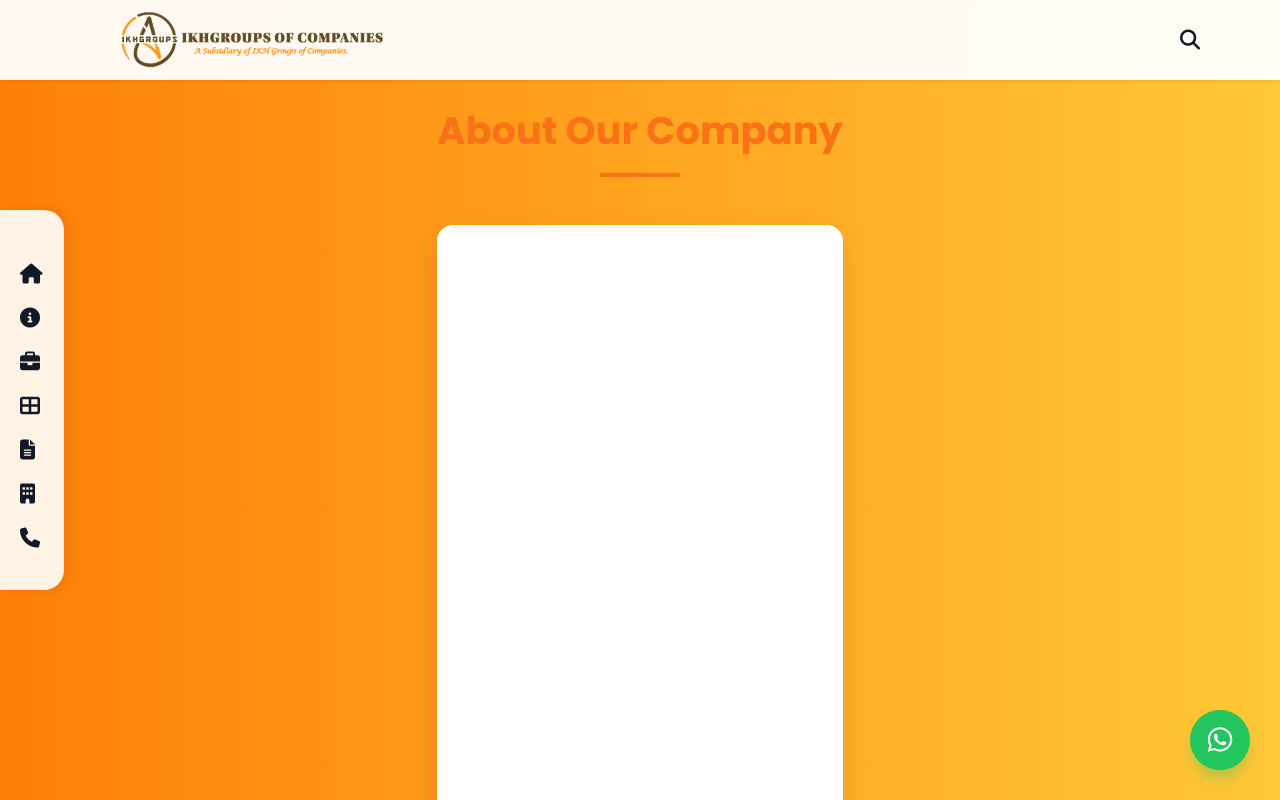
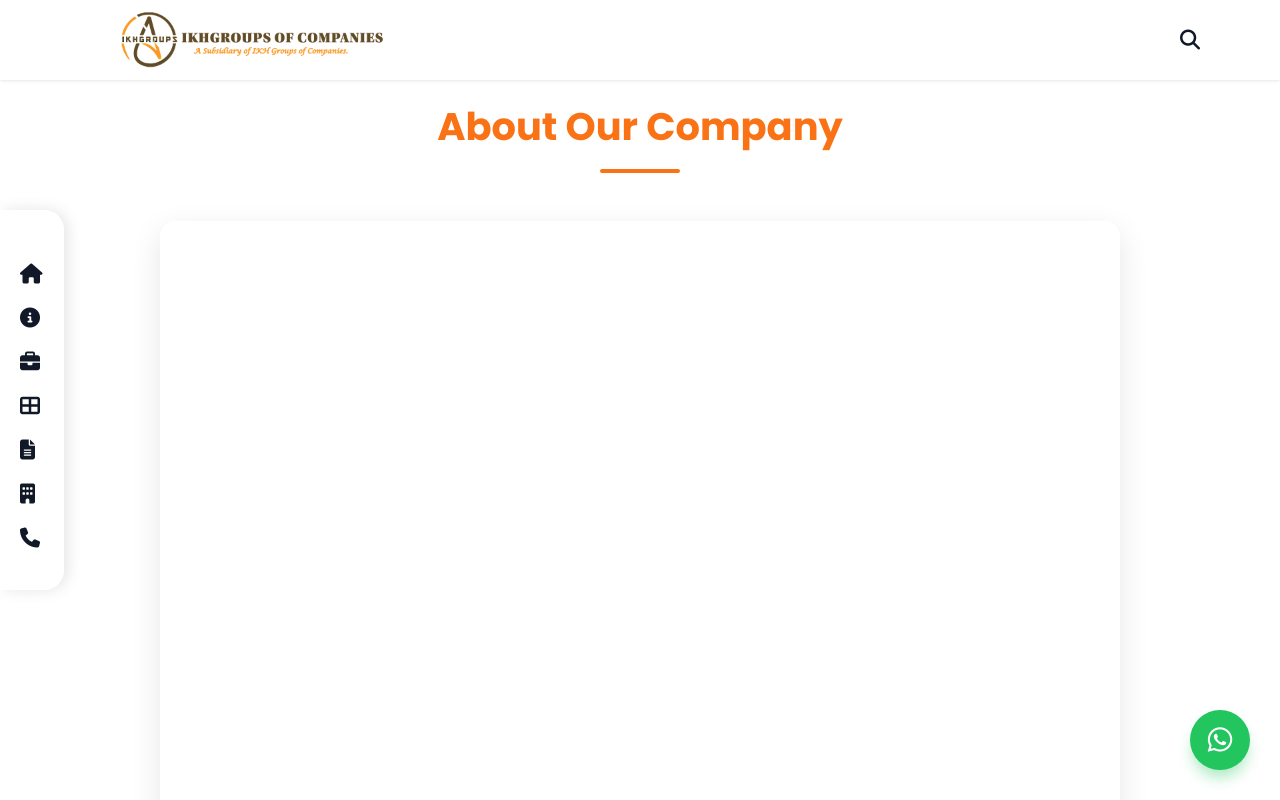
Before and after one commit to irfan-web-dev/ikhgroups, a Next.js app: page /about-our-company in a window 1280 px wide. Shown: the top 800 px of the page. Built offline with nearby package versions, Linux system fonts and the light colour scheme.

Commit message:
about our company page style fix

```diff
--- a/src/app/about-our-company/page.jsx
+++ b/src/app/about-our-company/page.jsx
@@ -4,13 +4,13 @@ import "./about-our-company.css";
 export default function AboutOurCompany() {
   return (
     <>
-      <section className="hero-section-template">
-        <div class="content-container-template">
-          <div class="section-title-template">
+      <section className="content-section-template">
+        <div className="content-container-template">
+          <div className="section-title-template">
             <h2>About Our Company</h2>
           </div>
-          <div class="pdf-container">
-            <iframe src="/public/documents/E-mail-Profile.pdf"></iframe>
+          <div className="pdf-container">
+            <iframe src="/documents/E-mail-Profile.pdf" />
           </div>
         </div>
       </section>
```
